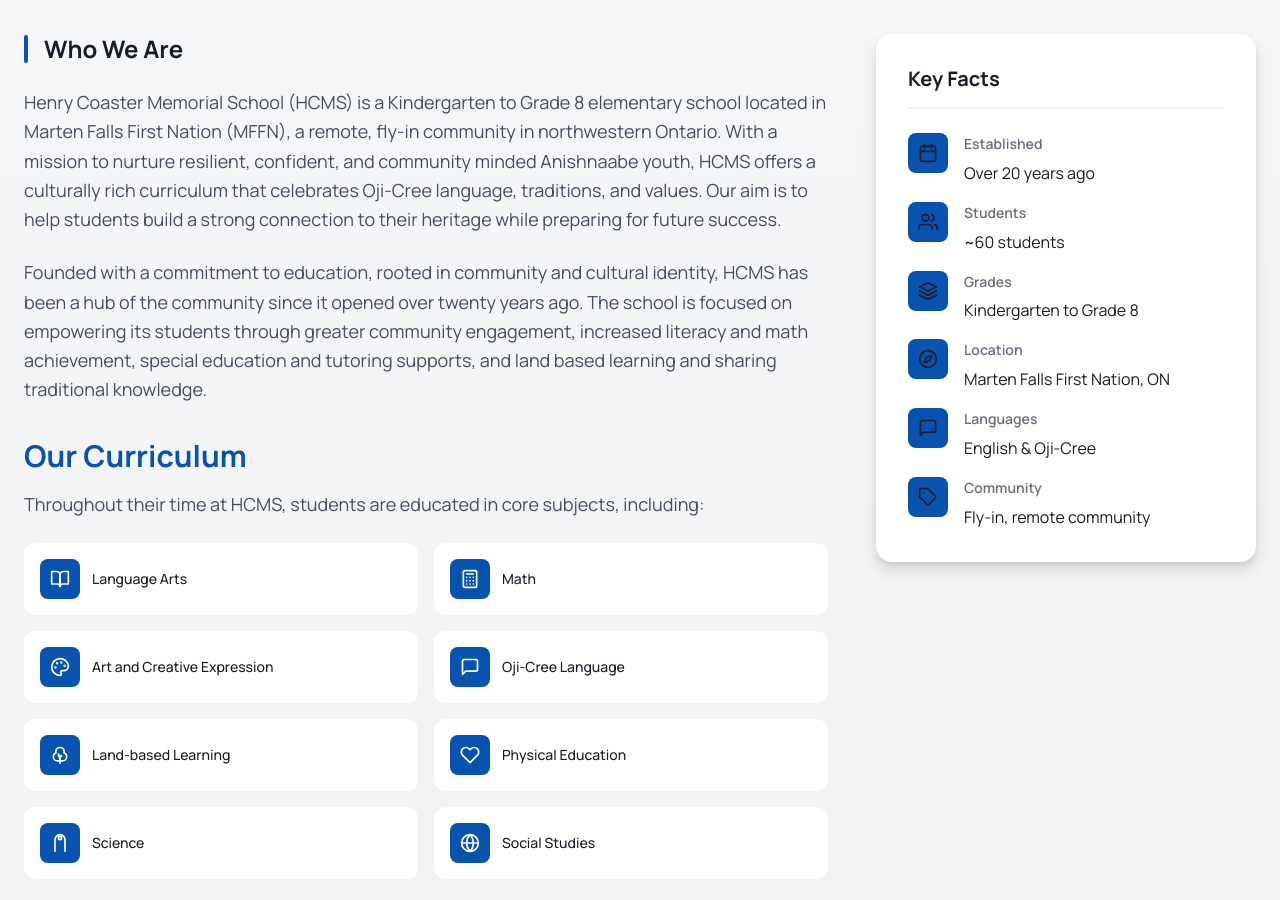
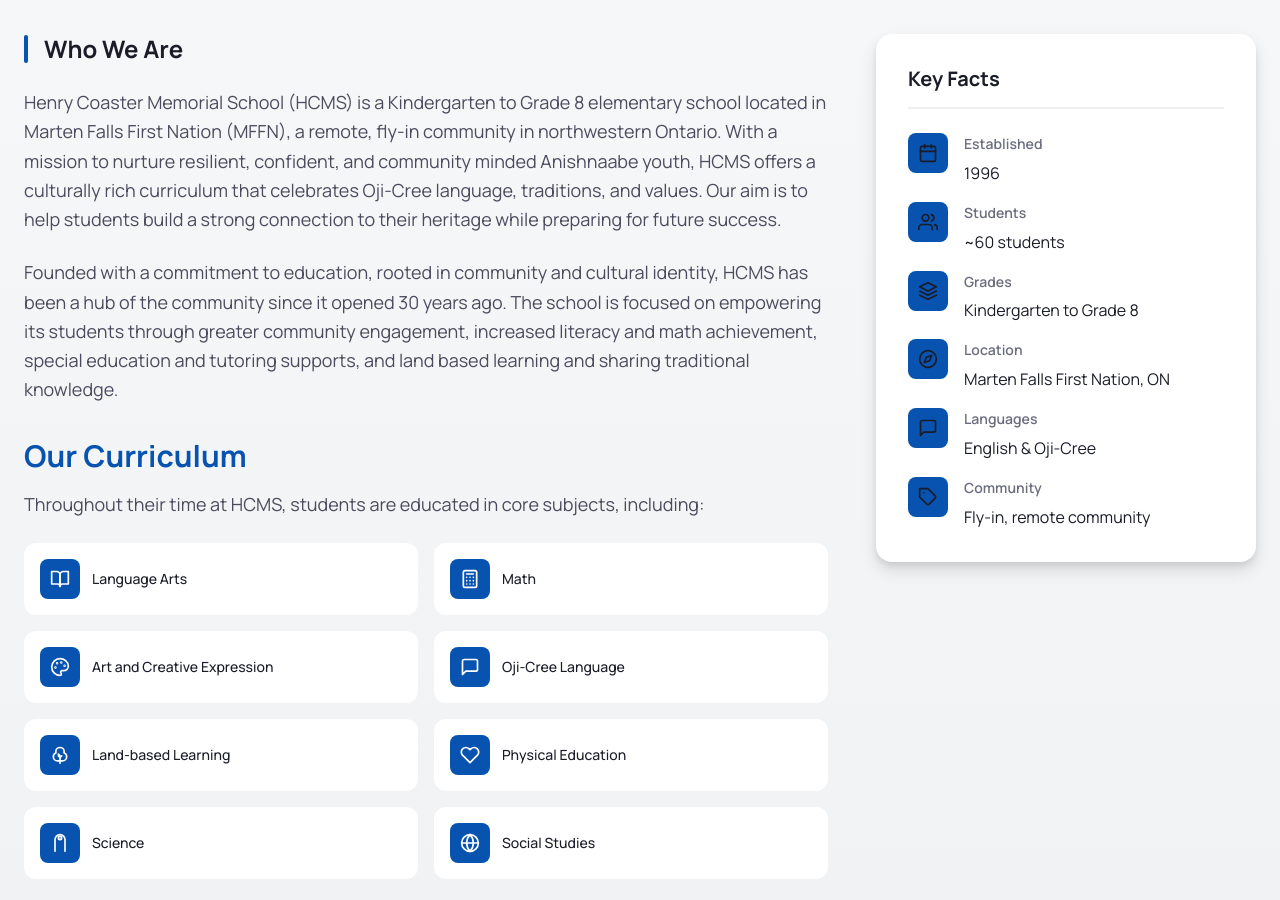
Before and after one commit to reckegabe58/HCMS, a Jekyll site: the page built from pages/about.md, in a window 1280 px wide and 900 px high, scrolled down 516 px. Built offline with Jekyll 4.4.1, drawn with Linux system fonts in a browser that asks for light colours.

Commit message:
Fix established date inconsistency: school is 30 years old (1996)
Homepage said 1985, About page said "over 20 years ago" -- neither
matched. Set established: 1996 in _config.yml (used for schema.org
foundingDate) and updated the homepage, About page, and School
Information page to match consistently.

Co-Authored-By: Claude Sonnet 5 <noreply@anthropic.com>

```diff
--- a/_config.yml
+++ b/_config.yml
@@ -22,7 +22,7 @@ location:
 
 # School information
 school:
-  established: 1985
+  established: 1996
   grades: K-8
   students: 60
   staff: 25
--- a/index.html
+++ b/index.html
@@ -225,7 +225,7 @@ keywords: "Marten Falls school, First Nations education, K-8 school Ontario, Oji
               About Henry Coaster Memorial School
             </h2>
             <p style="font-size: var(--text-lg); color: var(--text-secondary); line-height: 1.7; margin-bottom: var(--space-md);">
-              <strong>Henry Coaster Memorial School</strong> is a K-8 elementary school located in Marten Falls First Nation, Ogoki Post, Ontario. Established in 1985, our school serves approximately 60 students from Kindergarten through Grade 8 with a dedicated team of 25 staff members.
+              <strong>Henry Coaster Memorial School</strong> is a K-8 elementary school located in Marten Falls First Nation, Ogoki Post, Ontario. Established in 1996, our school serves approximately 60 students from Kindergarten through Grade 8 with a dedicated team of 25 staff members.
             </p>
             <p style="font-size: var(--text-lg); color: var(--text-secondary); line-height: 1.7; margin-bottom: var(--space-md);">
               As a First Nations school in Northern Ontario, <strong>Henry Coaster Memorial School</strong> provides culturally-responsive education that integrates Oji-Cree language instruction, traditional knowledge, and land-based learning with the Ontario curriculum. Our small class sizes ensure every student receives personalized attention and support.
--- a/pages/about.md
+++ b/pages/about.md
@@ -35,7 +35,7 @@ keywords: "First Nations school Ontario, Indigenous education curriculum, Oji-Cr
         </p>
 
         <p>
-          Founded with a commitment to education, rooted in community and cultural identity, HCMS has been a hub of the community since it opened over twenty years ago. The school is focused on empowering its students through greater community engagement, increased literacy and math achievement, special education and tutoring supports, and land based learning and sharing traditional knowledge.
+          Founded with a commitment to education, rooted in community and cultural identity, HCMS has been a hub of the community since it opened 30 years ago. The school is focused on empowering its students through greater community engagement, increased literacy and math achievement, special education and tutoring supports, and land based learning and sharing traditional knowledge.
         </p>
 
         <h3>Our Curriculum</h3>
@@ -155,7 +155,7 @@ keywords: "First Nations school Ontario, Indigenous education curriculum, Oji-Cr
               </span>
               <div>
                 <strong>Established</strong>
-                <span>Over 20 years ago</span>
+                <span>1996</span>
               </div>
             </li>
             <li>
```
Also changed, not shown: CLAUDE.md (+1 -1 lines), pages/school-information.md (+1 -1 lines).
